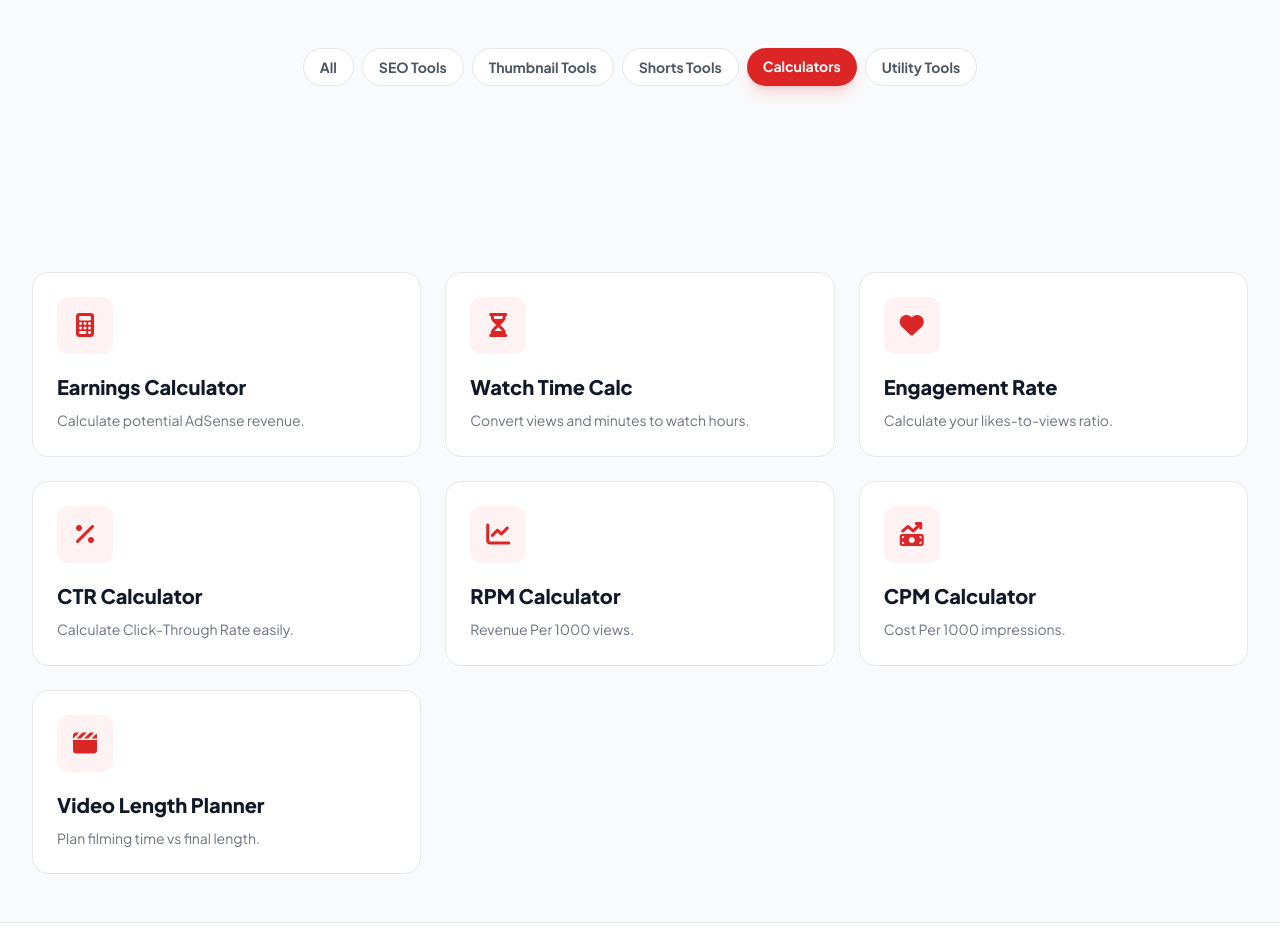
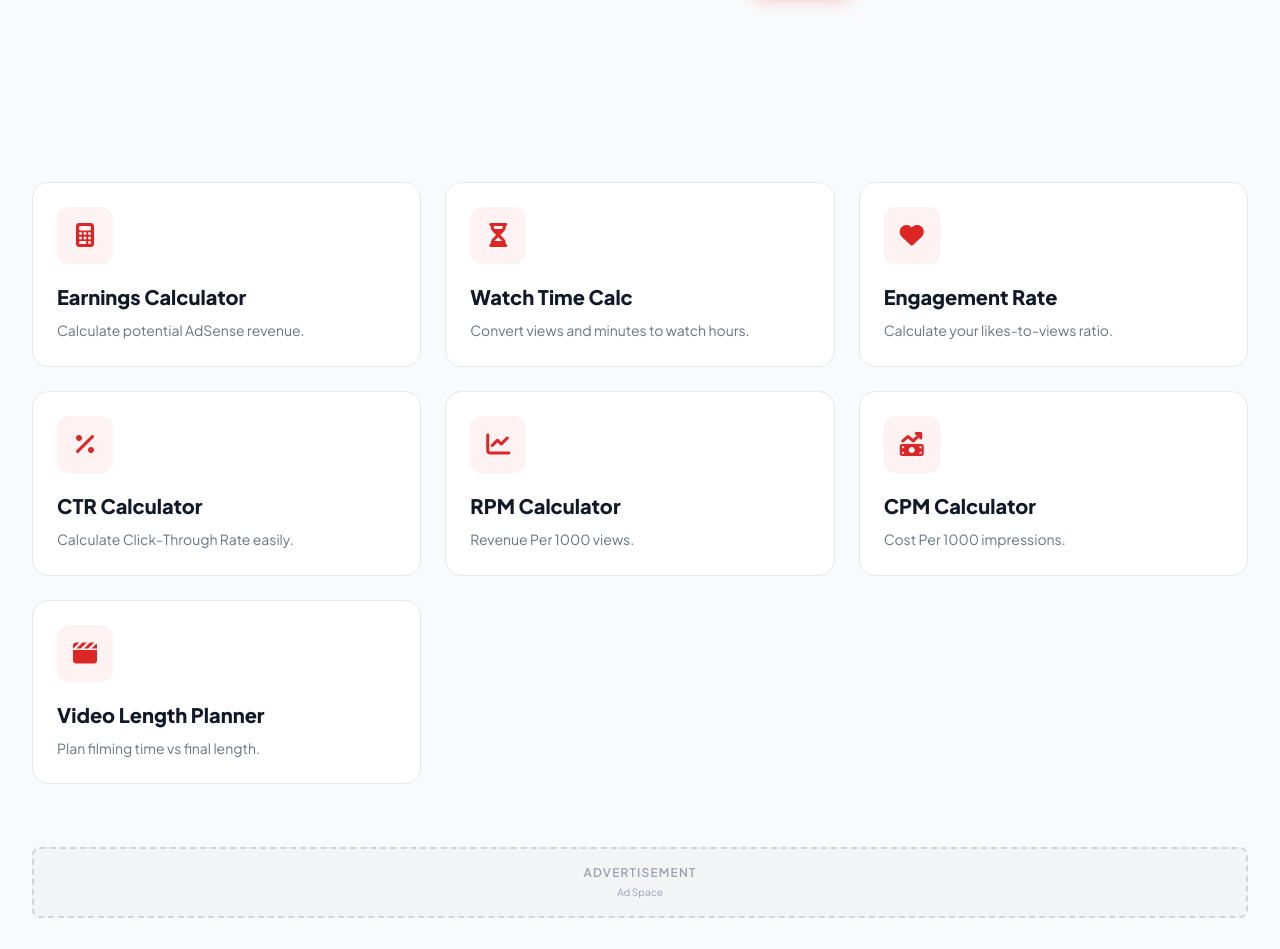
Before and after one commit to nomanafridi941-ops/YT-Toolkit, a React (Vite) app: page /category/Calculators in a window 1280 px wide. Shown: the part 283-1232 px from the top of the page. Built offline with nearby package versions, Linux system fonts and the light colour scheme.

Commit message:
Reposition 728x90 banner on Home and category pages

```diff
--- a/App.tsx
+++ b/App.tsx
@@ -3,7 +3,6 @@ import React from 'react';
 import { BrowserRouter as Router, Routes, Route } from 'react-router-dom';
 import Header from './components/Header';
 import Footer from './components/Footer';
-import TopBannerAd from './components/TopBannerAd';
 import Home from './pages/Home';
 import ToolsList from './pages/ToolsList';
 import ToolDetail from './pages/ToolDetail';
@@ -15,7 +14,6 @@ const App: React.FC = () => {
     <Router>
       <div className="flex flex-col min-h-screen transition-theme">
         <Header />
-        <TopBannerAd />
 
         <main className="flex-grow">
           <Routes>
--- a/pages/Home.tsx
+++ b/pages/Home.tsx
@@ -3,7 +3,7 @@ import React from 'react';
 import { TOOLS } from '../constants';
 import ToolCard from '../components/ToolCard';
 import AdPlaceholder from '../components/AdPlaceholder';
-import { AD_CODES } from '../config/adCodes';
+import TopBannerAd from '../components/TopBannerAd';
 
 const Home: React.FC = () => {
   // Select a mix of high-demand tools for the homepage
@@ -67,14 +67,12 @@ const Home: React.FC = () => {
       </section>
 
       <div className="max-w-7xl mx-auto px-4 sm:px-6 lg:px-8">
-        <AdPlaceholder
-          size="728x90"
-          label="Advertisement - 728x90"
-          className="mb-24 mx-auto"
-          adCode={AD_CODES.banner728x90}
-        />
+        <AdPlaceholder size="728x90" label="Advertisement - 728x90" className="mb-24 mx-auto" />
 
         {/* Popular Tools Section */}
+        <div className="mt-8 mb-16">
+          <TopBannerAd />
+        </div>
         <section className="mb-32">
           <div className="flex flex-col md:flex-row justify-between items-center md:items-end mb-16 text-center md:text-left gap-8">
             <div className="max-w-xl">
@@ -97,7 +95,7 @@ const Home: React.FC = () => {
           <div className="bg-white dark:bg-slate-800 p-10 rounded-[40px] border border-gray-100 dark:border-slate-700 shadow-sm">
             <div className="w-14 h-14 bg-red-600 text-white rounded-2xl flex items-center justify-center text-2xl mb-8 shadow-lg shadow-red-600/20"><i className="fa-solid fa-microchip"></i></div>
             <h3 className="text-2xl font-black mb-4 dark:text-white">AI Optimization</h3>
-            <p className="text-gray-500 dark:text-gray-400 font-medium">Advanced algorithms for ultra-accurate title, tag, and script generation.</p>
+            <p className="text-gray-500 dark:text-gray-400 font-medium">Leveraging Gemini 3 for ultra-accurate title, tag, and script generation.</p>
           </div>
           <div className="bg-white dark:bg-slate-800 p-10 rounded-[40px] border border-gray-100 dark:border-slate-700 shadow-sm">
             <div className="w-14 h-14 bg-gray-900 dark:bg-slate-700 text-white rounded-2xl flex items-center justify-center text-2xl mb-8 shadow-lg"><i className="fa-solid fa-lock-open"></i></div>
@@ -124,6 +122,8 @@ const Home: React.FC = () => {
           <i className="fa-solid fa-play absolute -top-10 -right-10 text-[200px] text-white opacity-5 rotate-12"></i>
           <i className="fa-solid fa-chart-line absolute -bottom-10 -left-10 text-[180px] text-white opacity-5 -rotate-12"></i>
         </section>
+
+        <AdPlaceholder className="mt-12" />
       </div>
     </div>
   );
--- a/pages/ToolsList.tsx
+++ b/pages/ToolsList.tsx
@@ -5,7 +5,7 @@ import { TOOLS } from '../constants';
 import { ToolCategory } from '../types';
 import ToolCard from '../components/ToolCard';
 import AdPlaceholder from '../components/AdPlaceholder';
-import { AD_CODES } from '../config/adCodes';
+import TopBannerAd from '../components/TopBannerAd';
 
 const ToolsList: React.FC = () => {
   const { catId } = useParams<{ catId?: string }>();
@@ -47,18 +47,17 @@ const ToolsList: React.FC = () => {
         ))}
       </div>
 
-      <AdPlaceholder
-        size="728x90"
-        label="Advertisement"
-        className="mb-12 mx-auto"
-        adCode={AD_CODES.banner728x90}
-      />
+      <div className="mb-12">
+        <TopBannerAd />
+      </div>
 
       <div className="tool-grid">
         {filteredTools.map(tool => (
           <ToolCard key={tool.id} tool={tool} />
         ))}
       </div>
+
+      <AdPlaceholder className="mt-12" />
     </div>
   );
 };
```
